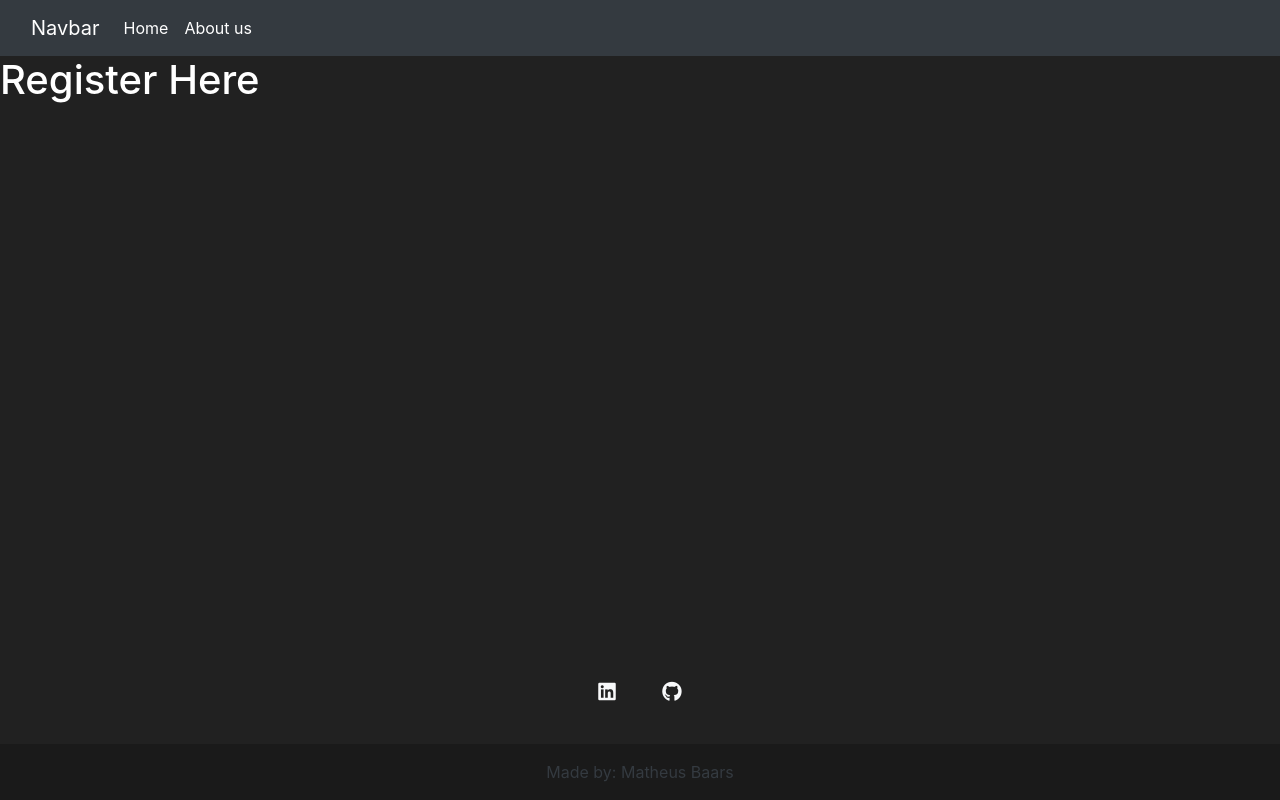
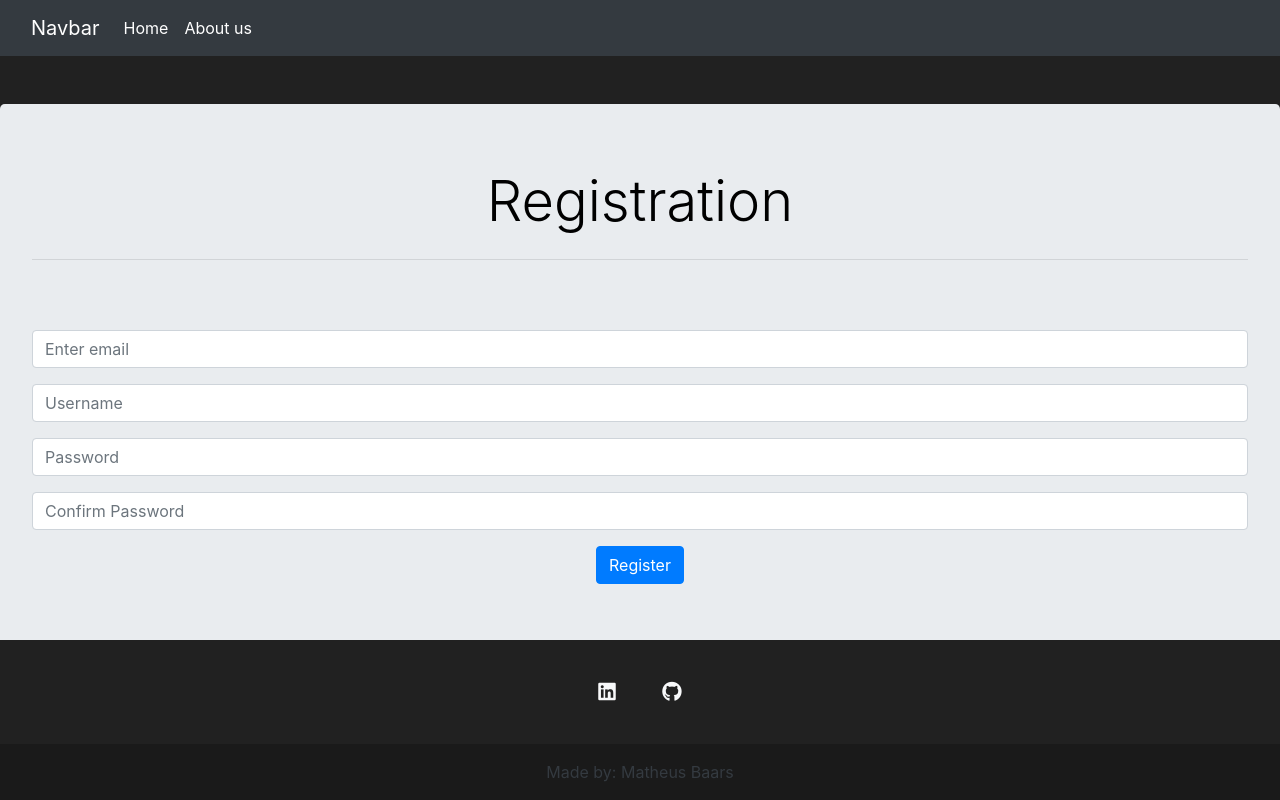
Before and after one commit to matheusbaars/AppSolar, a Flask app: page /register in a window 1280 px wide. Run offline with Flask 2, Linux system fonts and the light colour scheme; some libraries are stand-ins or nearby versions.

Commit message:
inicio do login

```diff
--- a/appsolar/models.py
+++ b/appsolar/models.py
@@ -1,4 +1,6 @@
 from appsolar import db
+from flask_wtf import FlaskForm
+from wtforms import StringField
 
 class Client(db.Model):
     id = db.Column(db.Integer, primary_key=True)
--- a/appsolar/templates/register.html
+++ b/appsolar/templates/register.html
@@ -1,8 +1,49 @@
 {% extends 'base.html' %}
 {% block title %}
-Register Page
+Registration Page
 {% endblock %}
 
 {% block content %}
-<h1>Register Here</h1>
+<br>
+<br>
+<div class="jumbotron text-center" id="jumbotron-clients">
+    <h3 class="display-4">Registration</h3>
+
+    {% with messages = get_flashed_messages() %}
+    {% if messages %}
+    {% for message in messages %}
+    <div class="alert alert-success alert-dismissable" role="alert">
+    <button type="button" class="close" data-dismiss="alert" aria-label="close">
+        <span aria-hidden="true">x</span>
+    </button>
+    {{ message }}
+    </div>
+
+    {% endfor %}
+    {% endif %}
+    {% endwith %}
+
+    <hr class="my-4">
+    <p class="lead">
+        <br>
+        <form>
+            <div class="form-group">
+              <input type="email" class="form-control" id="exampleInputEmail1" aria-describedby="emailHelp" placeholder="Enter email">
+            </div>
+            <div class="form-group">
+                <input type="email" class="form-control" id="exampleInputEmail1" aria-describedby="emailHelp" placeholder="Username">
+              </div>
+            <div class="form-group">
+              <input type="password" class="form-control" id="exampleInputPassword1" placeholder="Password">
+            </div>
+            <div class="form-group">
+                <input type="password" class="form-control" id="exampleInputPassword1" placeholder="Confirm Password">
+            </div>
+            <button type="submit" class="btn btn-primary">Register</button>
+          </form>
+
+    </p>
+  </div>
+
+
 {% endblock %}
```
